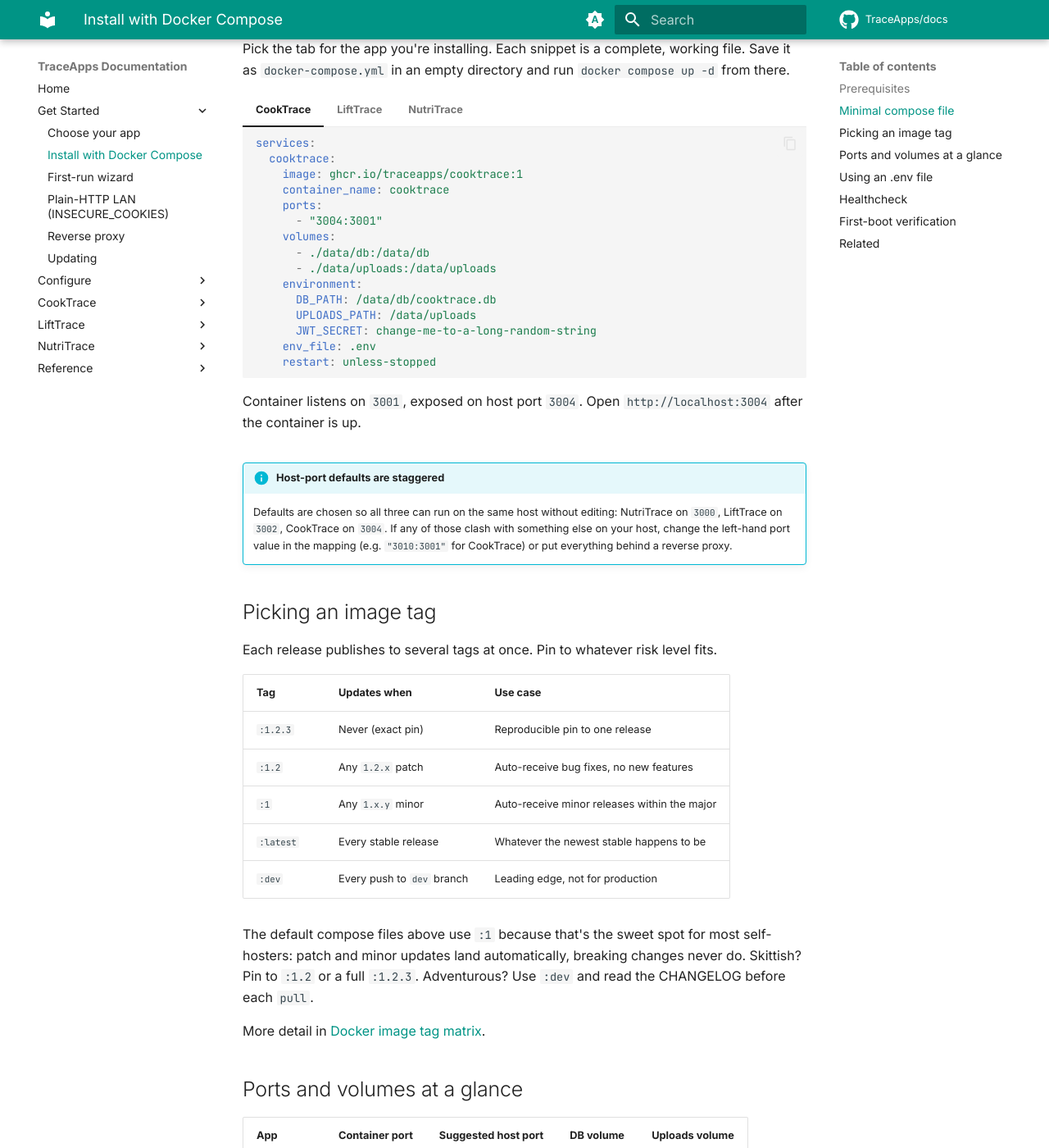
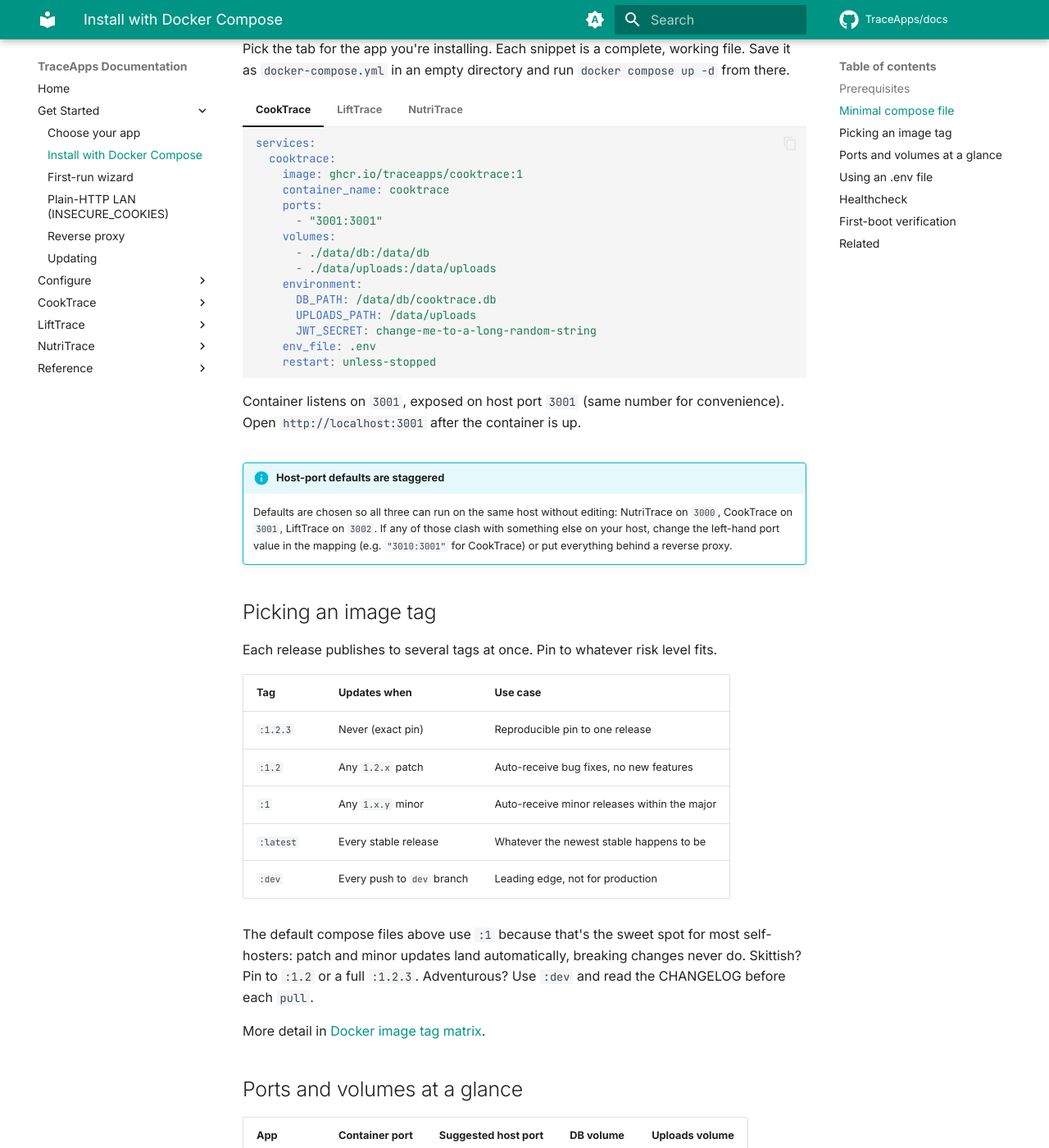
Before and after one commit to TraceApps/docs, an MkDocs documentation site: the page built from docs/getting-started/compose.md, in a window 1280 px wide and 1400 px high, scrolled down 612 px. Shown: the whole window at 82% size. Built offline with MkDocs 1.6.1 and Material for MkDocs 9.7.7, drawn with Linux system fonts in a browser that asks for light colours; comment, search, counter and statistics services are not loaded.

Commit message:
docs: CT default host port 3001 (matches container; family becomes NT 3000 / CT 3001 / LT 3002)

````diff
--- a/docs/getting-started/compose.md
+++ b/docs/getting-started/compose.md
@@ -20,7 +20,7 @@ Pick the tab for the app you're installing. Each snippet is a complete, working
         image: ghcr.io/traceapps/cooktrace:1
         container_name: cooktrace
         ports:
-          - "3004:3001"
+          - "3001:3001"
         volumes:
           - ./data/db:/data/db
           - ./data/uploads:/data/uploads
@@ -32,7 +32,7 @@ Pick the tab for the app you're installing. Each snippet is a complete, working
         restart: unless-stopped
     ```
 
-    Container listens on `3001`, exposed on host port `3004`. Open `http://localhost:3004` after the container is up.
+    Container listens on `3001`, exposed on host port `3001` (same number for convenience). Open `http://localhost:3001` after the container is up.
 
 === "LiftTrace"
 
@@ -78,7 +78,7 @@ Pick the tab for the app you're installing. Each snippet is a complete, working
     Container listens on `3001`, exposed on host port `3000`. Open `http://localhost:3000` after the container is up. NutriTrace's image is `node:20-slim` (Debian) rather than Alpine because DuckDB's node bindings need glibc.
 
 !!! info "Host-port defaults are staggered"
-    Defaults are chosen so all three can run on the same host without editing: NutriTrace on `3000`, LiftTrace on `3002`, CookTrace on `3004`. If any of those clash with something else on your host, change the left-hand port value in the mapping (e.g. `"3010:3001"` for CookTrace) or put everything behind a reverse proxy.
+    Defaults are chosen so all three can run on the same host without editing: NutriTrace on `3000`, CookTrace on `3001`, LiftTrace on `3002`. If any of those clash with something else on your host, change the left-hand port value in the mapping (e.g. `"3010:3001"` for CookTrace) or put everything behind a reverse proxy.
 
 ## Picking an image tag
 
@@ -100,7 +100,7 @@ More detail in [Docker image tag matrix](../reference/image-tags.md).
 
 | App | Container port | Suggested host port | DB volume | Uploads volume |
 |---|---|---|---|---|
-| CookTrace | `3001` | `3004` | `/data/db` | `/data/uploads` |
+| CookTrace | `3001` | `3001` | `/data/db` | `/data/uploads` |
 | LiftTrace | `3003` | `3002` | `/data/db` | `/data/uploads` |
 | NutriTrace | `3001` | `3000` | `/data/db` | `/data/uploads` |
 
````
Also changed, not shown: docs/getting-started/reverse-proxy.md (+1 -1 lines), docs/self-hosting/secrets.md (+1 -1 lines), docs/trace/local-llm.md (+1 -1 lines).
